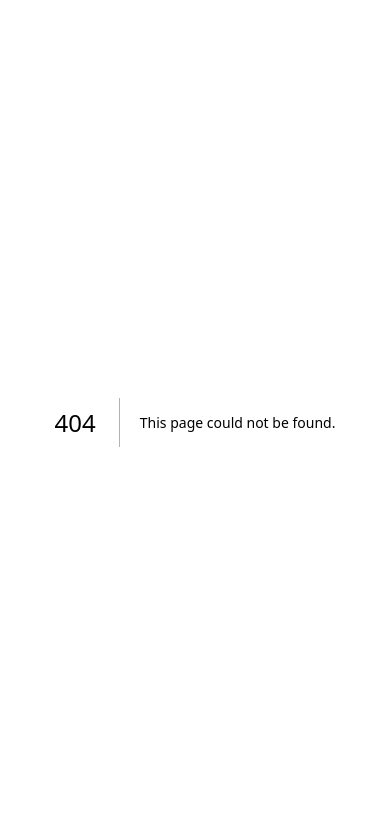
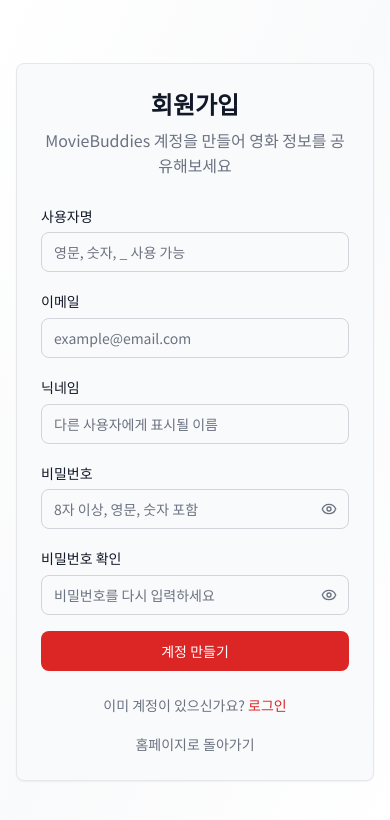
Before and after one commit to corlexvusR/movie-buddies-v2, a Next.js app in the folder frontend/: page /auth/signup in a window 390 px wide. Before the commit this address had no page. Shown: the top 820 px of the page. Built offline with nearby package versions, Linux system fonts and the light colour scheme; no server answers.

Commit message:
feat: 인증 페이지 구현 - 로그인/회원가입 페이지 레이아웃 - 메타데이터 및 SEO 최적화 - 성공 메시지 표시 기능 - 반응형 중앙 정렬 레이아웃

```diff
--- /dev/null
+++ b/frontend/src/app/auth/login/page.tsx
@@ -0,0 +1,41 @@
+import { Suspense } from "react";
+import { Metadata } from "next";
+import { LoginForm } from "@/components/auth/LoginForm";
+import { LoadingSpinner } from "@/components/ui/Loading";
+
+export const metadata: Metadata = {
+  title: "로그인 - MovieBuddies",
+  description:
+    "MovieBuddies에 로그인하여 영화 리뷰를 공유하고 친구들과 소통하세요!",
+};
+
+interface LoginPageProps {
+  searchParams: {
+    redirectTo?: string;
+    message?: string;
+  };
+}
+
+export default function LoginPage({ searchParams }: LoginPageProps) {
+  const { redirectTo, message } = searchParams;
+
+  return (
+    <div className="min-h-screen flex items-center justify-center px-4 py-12 bg-gradient-to-br from-background-primary via-background-secondary to-background-primary">
+      <div className="w-full max-w-md space-y-6">
+        {/* 성공 메시지 표시 */}
+        {message === "signup-success" && (
+          <div className="p-4 bg-green-50 border border-green-200 rounded-md">
+            <p className="text-sm text-green-700 text-center">
+              회원가입이 완료되었습니다! 로그인해주세요.
+            </p>
+          </div>
+        )}
+
+        {/* 로그인 폼 */}
+        <Suspense fallback={<LoadingSpinner size="lg" />}>
+          <LoginForm redirectTo={redirectTo} />
+        </Suspense>
+      </div>
+    </div>
+  );
+}
--- /dev/null
+++ b/frontend/src/app/auth/signup/page.tsx
@@ -0,0 +1,22 @@
+import { Suspense } from "react";
+import { Metadata } from "next";
+import { SignupForm } from "@/components/auth/SignupForm";
+import { LoadingSpinner } from "@/components/ui/Loading";
+
+export const metadata: Metadata = {
+  title: "회원가입 - MovieBuddies",
+  description:
+    "MovieBuddies에 가입하여 영화 리뷰를 작성하고 친구들과 소통하세요!",
+};
+
+export default function SignupPage() {
+  return (
+    <div className="min-h-screen flex items-center justify-center px-4 py-12 bg-gradient-to-br from-background-primary via-background-secondary to-background-primary">
+      <div className="w-full max-w-md">
+        <Suspense fallback={<LoadingSpinner size="lg" />}>
+          <SignupForm />
+        </Suspense>
+      </div>
+    </div>
+  );
+}
```
